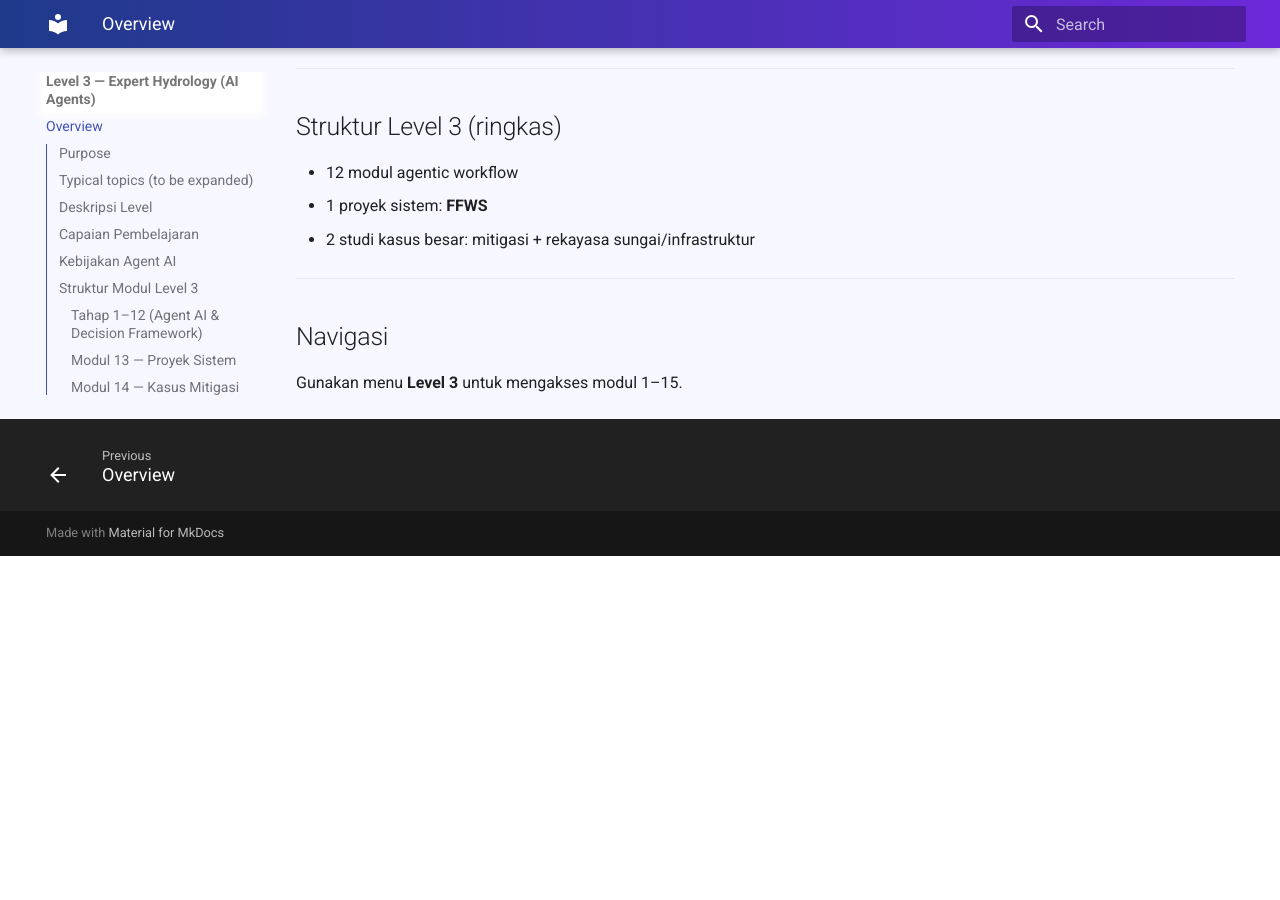
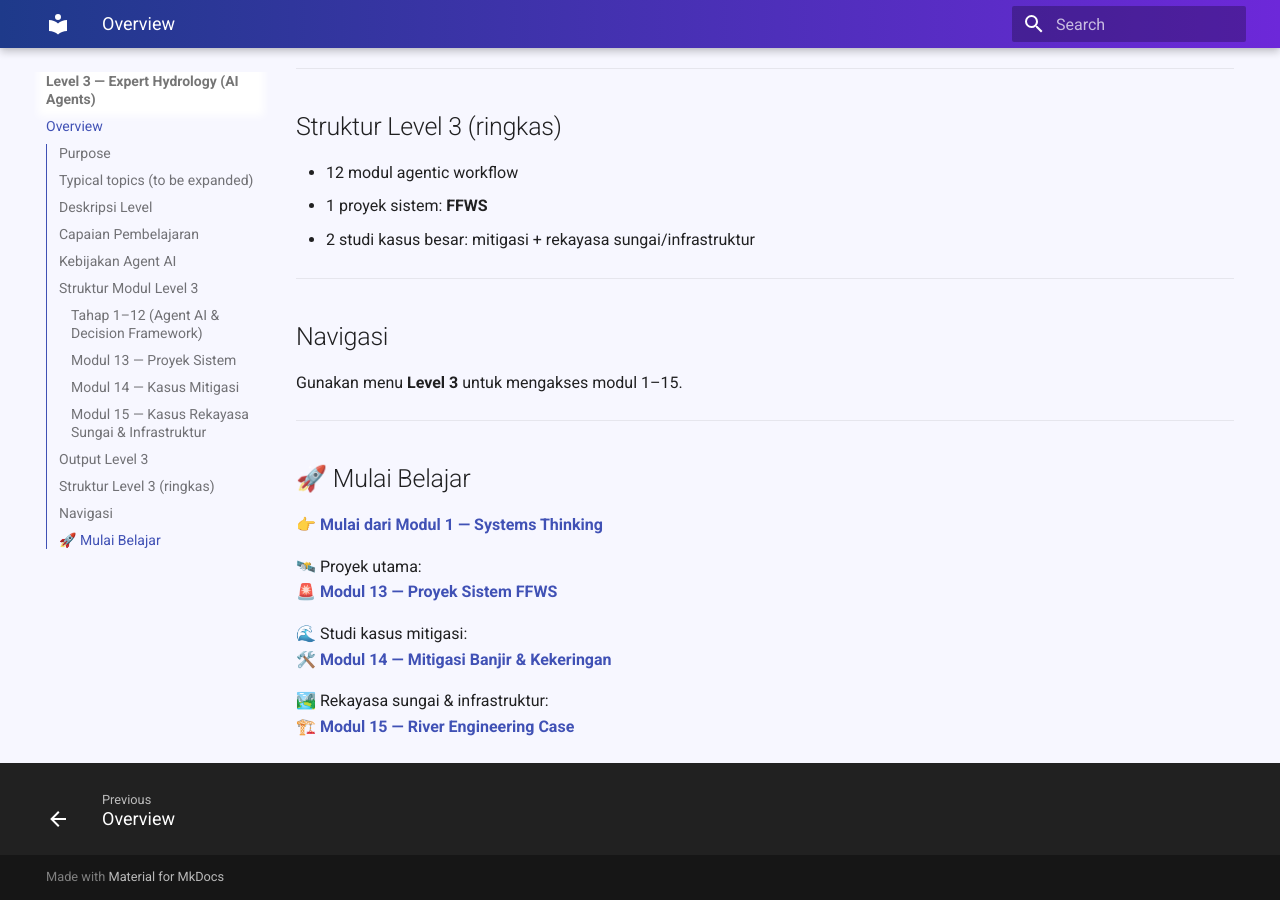
Before and after one commit to rintis-code/rr-hydrology, an MkDocs documentation site: the page built from docs/level-3/00-intro.md, in a window 1280 px wide and 900 px high, scrolled down 2490 px. Built offline with MkDocs 1.6.1 and Material for MkDocs 9.7.7, drawn with Linux system fonts in a browser that asks for light colours; before the commit the page ends 3046 px from its top, so only the background shows below that.

Commit message:
Update 00-intro.md

```diff
--- a/docs/level-3/00-intro.md
+++ b/docs/level-3/00-intro.md
@@ -98,3 +98,18 @@
 
 ## Navigasi
 Gunakan menu **Level 3** untuk mengakses modul 1–15.
+
+---
+
+## 🚀 Mulai Belajar
+
+👉 **[Mulai dari Modul 1 — Systems Thinking](01/)**
+
+🛰️ Proyek utama:
+🚨 **[Modul 13 — Proyek Sistem FFWS](13/)**
+
+🌊 Studi kasus mitigasi:
+🛠️ **[Modul 14 — Mitigasi Banjir & Kekeringan](14/)**
+
+🏞️ Rekayasa sungai & infrastruktur:
+🏗️ **[Modul 15 — River Engineering Case](15/)**
```
